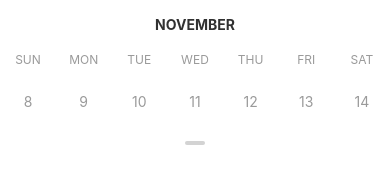
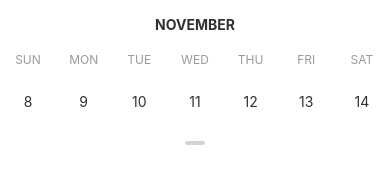
Before and after one commit to usmansbk/react-native-calendar, a React Native app: screen / in a window 390 px wide. Shown: the top 183 px of the page. Built offline with nearby package versions, Linux system fonts and the light colour scheme.

Commit message:
fix: Same month styling

```diff
--- a/src/Calendar.js
+++ b/src/Calendar.js
@@ -262,7 +262,7 @@ function Day({day, onPress, marked, date}) {
   ]);
   const isSelected = isSameDay(day.isoString, date);
   const isTodaysDate = isToday(day.isoString);
-  const isInMonth = isSameMonth(day.isoString, date);
+  const isInMonth = day.isInMonth;
 
   return (
     <TouchableOpacity
--- a/src/utils.js
+++ b/src/utils.js
@@ -75,6 +75,7 @@ export function generateMonthMatrix(date) {
         month: day.month(),
         year: day.year(),
         isoString: day.toISOString(),
+        isInMonth: day.isSame(momentDate, 'month'),
       });
     }
     rows.push(row);
```
